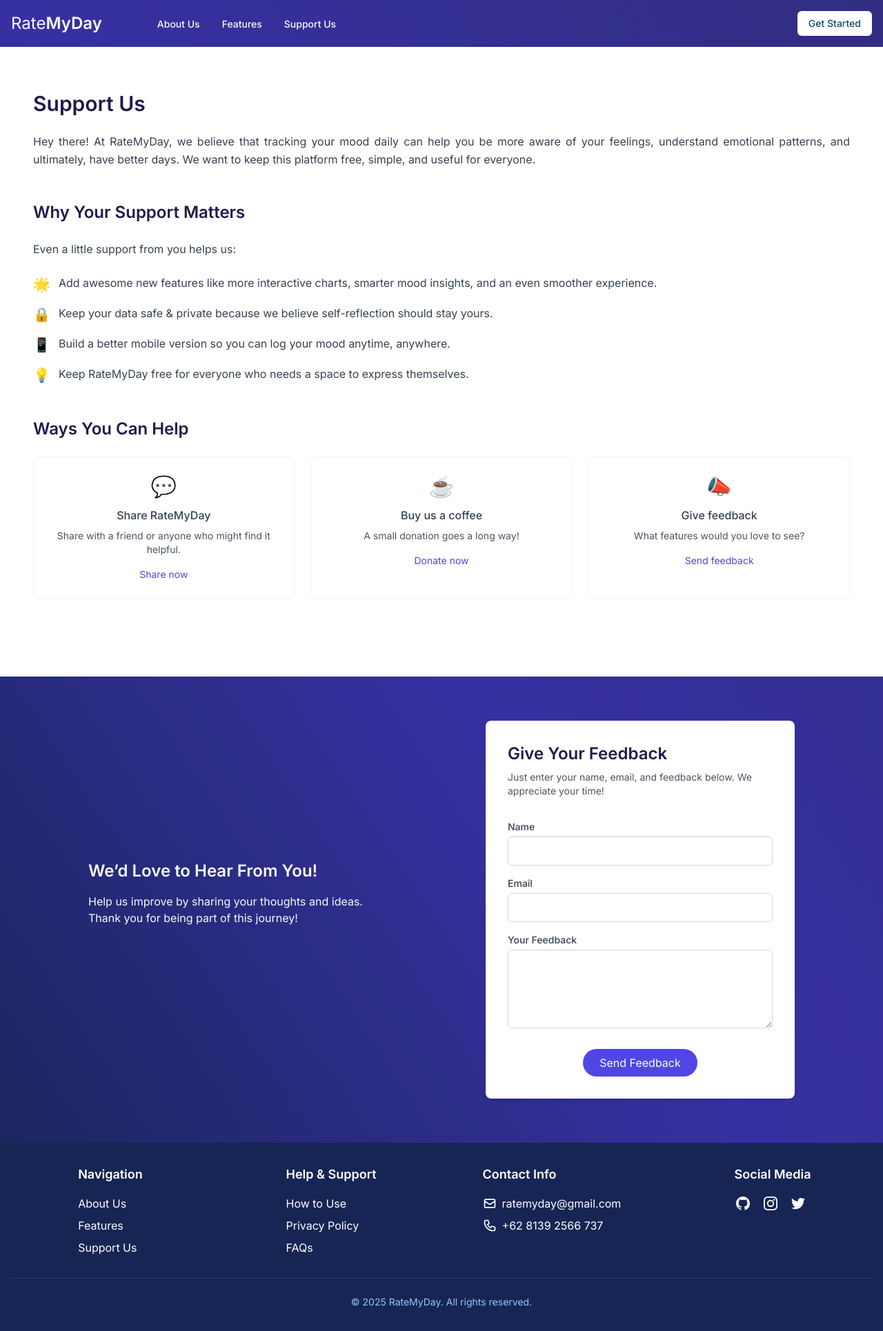
After one commit to hanifamar17/rateMyDay, a Flask app: page /support-us in a window 1280 px wide. The commit adds this page. Shown: the whole page at 69% size. Run offline with Flask 3, Linux system fonts and the light colour scheme; parts of the project's set-up code (start-up, migrations or seed data) failed here and were passed over; some libraries are stand-ins or nearby versions.

Commit message:
feat: add support-us page

```diff
--- a/app.py
+++ b/app.py
@@ -580,6 +580,10 @@ def format_date(date_str):
     bulan = bulan_mapping[dt.month]
     return f"{hari}, {dt.day} {bulan}"
 
+@app.route("/support-us")
+def support_us():
+    return render_template("support-us.html")
+
 @app.route("/graph")
 def graph():
     data = load_data()
--- /dev/null
+++ b/templates/support-us.html
@@ -0,0 +1,147 @@
+{% extends "template/base.html" %}
+
+{% block content %}
+<div class="flex flex-col flex-grow lg:items-center lg:justify-between">
+    <!-- Section Support Us -->
+    <div class="flex flex-col flex-grow w-full mx-auto bg-white">
+        <section class="max-w-screen-xl mx-auto py-16 px-6 md:px-12 text-gray-700 text-gray-700">
+            <!-- Support Us Section -->
+            <div class="text-center md:text-left">
+                <!-- Header -->
+                <div class="mb-12">
+                    <h2 class="text-3xl font-semibold mb-6 text-indigo-950">Support Us</h2>
+                    <p class="leading-relaxed text-center md:text-justify">
+                        Hey there! At RateMyDay, we believe that tracking your mood daily can help you be more aware of
+                        your feelings, understand emotional patterns, and ultimately, have better days. We want to keep
+                        this platform free, simple, and useful for everyone.
+                    </p>
+                </div>
+
+                <!-- Why Support Matters Card -->
+                <div class="mb-12">
+                    <h3 class="text-xl md:text-2xl font-semibold mb-6 text-indigo-950">Why Your Support Matters</h3>
+                    <p class="leading-relaxed text-center md:text-justify mb-6">Even a little support from you helps us:
+                    </p>
+                    <ul class="space-y-4">
+                        <li class="flex items-start">
+                            <span class="text-xl mr-3">🌟</span>
+                            <span>Add awesome new features like more interactive charts, smarter mood insights, and an
+                                even smoother experience.</span>
+                        </li>
+                        <li class="flex items-start">
+                            <span class="text-xl mr-3">🔒</span>
+                            <span>Keep your data safe & private because we believe self-reflection should stay
+                                yours.</span>
+                        </li>
+                        <li class="flex items-start">
+                            <span class="text-xl mr-3">📱</span>
+                            <span>Build a better mobile version so you can log your mood anytime, anywhere.</span>
+                        </li>
+                        <li class="flex items-start">
+                            <span class="text-xl mr-3">💡</span>
+                            <span>Keep RateMyDay free for everyone who needs a space to express themselves.</span>
+                        </li>
+                    </ul>
+                </div>
+
+                <!-- Ways You Can Help -->
+                <div class="mb-12">
+                    <h3 class="text-xl md:text-2xl font-semibold mb-6 text-indigo-950">Ways You Can Help</h3>
+
+                    <div class="grid grid-cols-1 md:grid-cols-3 gap-6">
+                        <!-- Share -->
+                        <div
+                            class="bg-white border border-gray-100 rounded-lg p-6 text-center hover:shadow-md transition-shadow duration-300">
+                            <div class="text-3xl mb-3">💬</div>
+                            <h4 class="font-medium mb-2">Share RateMyDay</h4>
+                            <p class="text-sm text-gray-600">Share with a friend or anyone who might find it helpful.
+                            </p>
+                            <a href="#"
+                                class="inline-block mt-4 text-sm text-indigo-600 hover:text-indigo-800 hover:underline">Share
+                                now</a>
+                        </div>
+
+                        <!-- Donate -->
+                        <div
+                            class="bg-white border border-gray-100 rounded-lg p-6 text-center hover:shadow-md transition-shadow duration-300">
+                            <div class="text-3xl mb-3">☕</div>
+                            <h4 class="font-medium mb-2">Buy us a coffee</h4>
+                            <p class="text-sm text-gray-600">A small donation goes a long way!</p>
+                            <a href="https://trakteer.id/wkwk-dev/tip" target="_blank"
+                                class="inline-block mt-4 text-sm text-indigo-600 hover:text-indigo-800 hover:underline">Donate
+                                now</a>
+                        </div>
+
+                        <!-- Feedback -->
+                        <div
+                            class="bg-white border border-gray-100 rounded-lg p-6 text-center hover:shadow-md transition-shadow duration-300">
+                            <div class="text-3xl mb-3">📣</div>
+                            <h4 class="font-medium mb-2">Give feedback</h4>
+                            <p class="text-sm text-gray-600">What features would you love to see?</p>
+                            <a href="#feedback"
+                                class="inline-block mt-4 text-sm text-indigo-600 hover:text-indigo-800 hover:underline">Send
+                                feedback</a>
+                        </div>
+                    </div>
+                </div>
+
+            </div>
+        </section>
+    </div>
+
+    <div class="flex flex-col flex-grow w-full mx-auto">
+        <section class="max-w-screen-xl mx-auto py-16 px-6 md:px-12 text-gray-700 text-gray-700">
+            <!-- Support Us Section -->
+            <div id="feedback" class="text-center md:text-left">
+                <!-- Feedback Section -->
+                <div
+                    class="max-w-screen-xl mx-auto flex flex-col flex-grow lg:flex-row lg:items-center lg:justify-between gap-8 lg:gap-32 md:px-20">
+                    <!-- Feedback Description-->
+                    <div class="text-gray-50 text-center lg:text-left max-w-md mb-8">
+                        <h3 class="text-xl md:text-2xl font-semibold mb-4">We’d Love to Hear From You!
+                        </h3>
+                        <p class="text-sm md:text-base leading-relaxed mb-4">Help us improve by sharing your thoughts and ideas. Thank you for being part of
+                            this journey!</p>
+                    </div>
+
+                    <!-- Feedback Form -->
+                    <div class="p-6 md:p-8 bg-white rounded-lg shadow-md backdrop-blur-sm transition-all duration-300 hover:shadow-2xl">
+                        <div class="mb-6 md:mb-8 text-center md:text-left">
+                            <h3 class="font-semibold text-xl md:text-2xl text-indigo-950 mb-2">Give Your Feedback
+                            </h3>
+                            <p class="text-gray-600 text-sm">Just enter your name, email, and feedback below.
+                                We appreciate your time!  </p>
+                        </div>
+
+                        <form class="space-y-4">
+                            <div>
+                                <label for="name" class="block text-sm font-medium text-gray-700 mb-1">Name</label>
+                                <input type="text" id="name"
+                                    class="w-full px-4 py-2 border border-gray-300 rounded-md focus:ring-2 focus:ring-indigo-500 focus:border-indigo-500 transition-colors duration-300">
+                            </div>
+                            <div>
+                                <label for="email" class="block text-sm font-medium text-gray-700 mb-1">Email</label>
+                                <input type="email" id="email"
+                                    class="w-full px-4 py-2 border border-gray-300 rounded-md focus:ring-2 focus:ring-indigo-500 focus:border-indigo-500 transition-colors duration-300">
+                            </div>
+                            <div>
+                                <label for="message" class="block text-sm font-medium text-gray-700 mb-1">Your
+                                    Feedback</label>
+                                <textarea id="message" rows="4"
+                                    class="w-full px-4 py-2 border border-gray-300 rounded-md focus:ring-2 focus:ring-indigo-500 focus:border-indigo-500 transition-colors duration-300"></textarea>
+                            </div>
+                            <div class="text-center pt-2">
+                                <button type="submit"
+                                    class="px-6 py-2 bg-indigo-600 text-white rounded-full hover:bg-indigo-700 transition-colors duration-300 shadow-sm">
+                                    Send Feedback
+                                </button>
+                            </div>
+                        </form>
+                    </div>
+                </div>
+            </div>
+        </section>
+    </div>
+</div>
+
+{% endblock %}
--- a/templates/template/base.html
+++ b/templates/template/base.html
@@ -21,7 +21,7 @@
     {% include "template/header.html" %}
 
     <!--Konten utama-->
-    <div class="flex-grow relative w-full">
+    <div class="flex-grow relative w-full ">
         <div class="flex justify-center">
             {% block content %} <!--Konten di sini--> {% endblock %}
         </div>
--- a/templates/template/header.html
+++ b/templates/template/header.html
@@ -19,7 +19,7 @@
                     </a>
                 </li>
                 <li>
-                    <a href="#" class="text-sm font-medium hover:text-blue-300 transition-colors">
+                    <a href="/support-us" class="text-sm font-medium hover:text-blue-300 transition-colors">
                         Support Us
                     </a>
                 </li>
@@ -49,7 +49,7 @@
         <div class="px-2 pt-2 pb-3 space-y-1">
             <a href="#" class="block px-3 py-2 text-sm font-medium hover:bg-sky-800 rounded-md">About Us</a>
             <a href="#" class="block px-3 py-2 text-sm font-medium hover:bg-sky-800 rounded-md">Features</a>
-            <a href="#" class="block px-3 py-2 text-sm font-medium hover:bg-sky-800 rounded-md">Support Us</a>
+            <a href="/support-us" class="block px-3 py-2 text-sm font-medium hover:bg-sky-800 rounded-md">Support Us</a>
         </div>
     </div>
 </nav>
```
